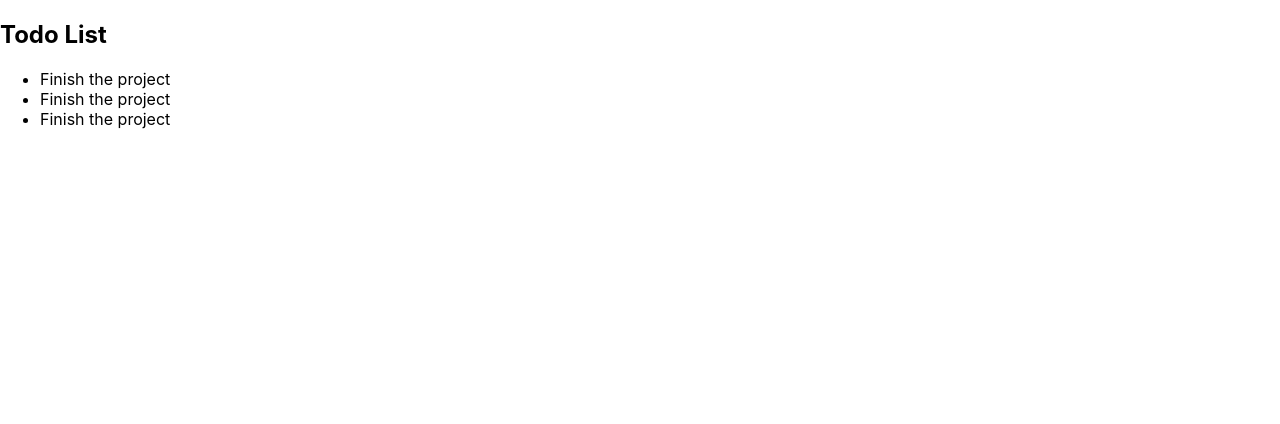
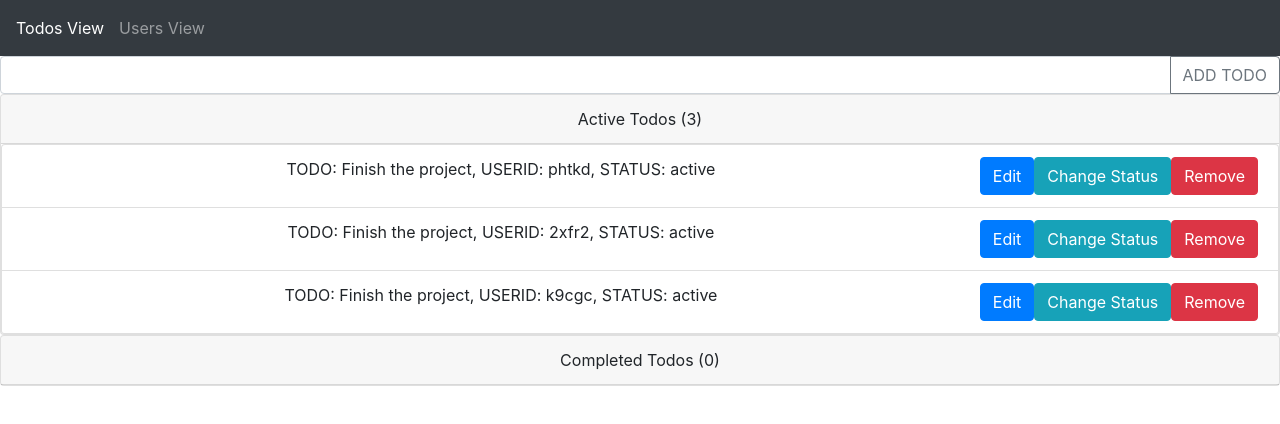
Before and after one commit to for-alisia/react-examples, a React (Create React App) app in the folder mobx-ex/: page / in a window 1280 px wide. Shown: the top 424 px of the page. Built offline with nearby package versions, Linux system fonts and the light colour scheme.

Commit message:
Added Todo UI Components

```diff
--- a/mobx-ex/public/index.html
+++ b/mobx-ex/public/index.html
@@ -5,11 +5,14 @@
     <link rel="icon" href="%PUBLIC_URL%/favicon.ico" />
     <meta name="viewport" content="width=device-width, initial-scale=1" />
     <meta name="theme-color" content="#000000" />
-    <meta
-      name="description"
-      content="Web site created using create-react-app"
+    <meta name="description" content="Web site created using create-react-app" />
+    <link rel="apple-touch-icon" href="%PUBLIC_URL%/logo192.png" />
+    <link
+      rel="stylesheet"
+      href="https://stackpath.bootstrapcdn.com/bootstrap/4.5.2/css/bootstrap.min.css"
+      integrity="sha384-JcKb8q3iqJ61gNV9KGb8thSsNjpSL0n8PARn9HuZOnIxN0hoP+VmmDGMN5t9UJ0Z"
+      crossorigin="anonymous"
     />
-    <link rel="apple-touch-icon" href="%PUBLIC_URL%/logo192.png" />
     <!--
       manifest.json provides metadata used when your web app is installed on a
       user's mobile device or desktop. See https://developers.google.com/web/fundamentals/web-app-manifest/
--- a/mobx-ex/src/App.tsx
+++ b/mobx-ex/src/App.tsx
@@ -1,21 +1,49 @@
 import React from 'react';
 import './App.css';
 import { useStore } from './stores/helpers/use-store';
+import { Views } from './stores/ui/global-view-store';
+import { observer } from 'mobx-react-lite';
+import TodoList from './components/TodoList';
 
 function App() {
   const {
-    dataStore: { todoStore },
+    uiStore: { globalView },
   } = useStore();
+
+  const getCurrentView = () => {
+    if (globalView.currentView === Views.Todos) {
+      return <TodoList />;
+    }
+
+    if (globalView.currentView === Views.Users) {
+      return <div>Users</div>;
+    }
+
+    return null;
+  };
+
   return (
-    <div>
-      <h2>Todo List</h2>
-      <ul>
-        {todoStore.items.map((item) => (
-          <li key={item.id}>{item.content}</li>
-        ))}
-      </ul>
+    <div className="App">
+      <nav className="navbar navbar-dark bg-dark">
+        <div style={{ flexDirection: 'row' }} className="navbar-nav">
+          <span className={`nav-item ${globalView.currentView === Views.Todos ? 'active' : null}`}>
+            <a href="#" className="nav-link" onClick={() => globalView.updateView(Views.Todos)}>
+              {`${Views.Todos}`} View
+            </a>
+          </span>
+          <span
+            style={{ marginLeft: '15px' }}
+            className={`nav-item ${globalView.currentView === Views.Users ? 'active' : null}`}
+          >
+            <a href="#" className="nav-link" onClick={() => globalView.updateView(Views.Users)}>
+              {`${Views.Users}`} View
+            </a>
+          </span>
+        </div>
+      </nav>
+      {getCurrentView()}
     </div>
   );
 }
 
-export default App;
+export default observer(App);
--- /dev/null
+++ b/mobx-ex/src/components/TodoComponent.tsx
@@ -0,0 +1,68 @@
+import Todo from '../stores/data/todo';
+import { useState } from 'react';
+import { observer } from 'mobx-react-lite';
+
+interface TodoComponentProps {
+  todo: Todo;
+}
+
+const TodoComponent: React.FC<TodoComponentProps> = ({ todo }) => {
+  const [isEditing, setIsEditing] = useState(false);
+  const [content, setContent] = useState('');
+
+  const saveTodo = () => {
+    if (content.length < 2) {
+      return;
+    }
+    todo.changeContent(content);
+    setContent('');
+    setIsEditing(false);
+  };
+
+  const editTodo = () => {
+    setIsEditing(true);
+  };
+
+  const todoContent = isEditing ? (
+    <input type="text" value={content} onChange={(e) => setContent(e.target.value)} />
+  ) : (
+    <span>
+      TODO: {todo.content}, USERID: {todo.userId}, STATUS: {todo.status}
+    </span>
+  );
+
+  const editingButton = isEditing ? (
+    <button className="btn btn-primary" onClick={saveTodo}>
+      Save
+    </button>
+  ) : (
+    <button className="btn btn-primary" onClick={editTodo}>
+      Edit
+    </button>
+  );
+
+  const changeTodoStatus = isEditing ? null : (
+    <button className="btn btn-info" onClick={() => todo.changeStatus()}>
+      Change Status
+    </button>
+  );
+
+  const removeButton = isEditing ? null : (
+    <button className="btn btn-danger" onClick={() => todo.remove()}>
+      Remove
+    </button>
+  );
+
+  return (
+    <li className="list-group-item">
+      {todoContent}
+      <div className="float-right">
+        {editingButton}
+        {changeTodoStatus}
+        {removeButton}
+      </div>
+    </li>
+  );
+};
+
+export default observer(TodoComponent);
--- /dev/null
+++ b/mobx-ex/src/components/TodoList.tsx
@@ -0,0 +1,55 @@
+import { observer } from 'mobx-react-lite';
+import { useStore } from '../stores/helpers/use-store';
+import TodoComponent from './TodoComponent';
+import { useState } from 'react';
+
+const TodoList = () => {
+  const {
+    dataStore: { todoStore },
+  } = useStore();
+
+  const [input, setInput] = useState('');
+
+  const addTodo = () => {
+    if (input.length > 1) {
+      todoStore.addTodo(input, '111');
+      setInput('');
+    }
+  };
+
+  return (
+    <div>
+      <div className="input-group">
+        <input
+          className="form-control"
+          type="text"
+          value={input}
+          onChange={(e) => setInput(e.target.value)}
+        />
+        <div className="input-group-append">
+          <button className="btn btn-outline-secondary" onClick={addTodo}>
+            ADD TODO
+          </button>
+        </div>
+      </div>
+      <div className="card">
+        <div className="card-header">Active Todos ({todoStore.activeTodos.length})</div>
+        <ul className="list-group">
+          {todoStore.activeTodos.map((todo) => (
+            <TodoComponent key={todo.id} todo={todo} />
+          ))}
+        </ul>
+      </div>
+      <div className="card">
+        <div className="card-header">Completed Todos ({todoStore.completedTodos.length})</div>
+        <ul className="list-group">
+          {todoStore.completedTodos.map((todo) => (
+            <TodoComponent key={todo.id} todo={todo} />
+          ))}
+        </ul>
+      </div>
+    </div>
+  );
+};
+
+export default observer(TodoList);
--- a/mobx-ex/src/stores/data/todo-store.ts
+++ b/mobx-ex/src/stores/data/todo-store.ts
@@ -56,7 +56,7 @@ export default class TodoStore {
   }
 
   @action
-  changeItemStatus(id: string, status: TodoStatus) {
+  changeItemStatus(id: string) {
     const todo = this.items.find((item) => item.id === id);
 
     if (!todo) {
@@ -64,7 +64,7 @@ export default class TodoStore {
       return;
     }
 
-    todo.changeStatus(status);
+    todo.changeStatus();
   }
 
   @action
--- a/mobx-ex/src/stores/data/todo.ts
+++ b/mobx-ex/src/stores/data/todo.ts
@@ -40,12 +40,12 @@ export default class Todo {
   }
 
   @action
-  changeStatus(status: TodoStatus) {
-    if (this.status === status) {
-      console.log(`Item is already ${status}`);
-      return;
+  changeStatus() {
+    if (this.status === 'active') {
+      this.status = 'completed';
+    } else {
+      this.status = 'active';
     }
-    this.status = status;
   }
 
   @action
--- a/mobx-ex/src/stores/ui/global-view-store.ts
+++ b/mobx-ex/src/stores/ui/global-view-store.ts
@@ -1,19 +1,21 @@
-import { autorun } from 'mobx';
 import RootStore from '../root-store';
+import { action, observable, makeObservable } from 'mobx';
+
+export enum Views {
+  Todos = 'Todos',
+  Users = 'Users',
+}
 
 export default class GlobalView {
-  constructor(rootStore: RootStore) {
-    autorun(() => {
-      console.log(
-        ` We have ${rootStore.dataStore.userStore.usersList.length} users with ${
-          rootStore.dataStore.todoStore.items.length
-        } todos.
-          Names of the users are: ${rootStore.dataStore.userStore.usersList.map(
-            (user) => user.name
-          )}
-          We have this todos: ${rootStore.dataStore.todoStore.items.map((todo) => todo.content)}
-        `
-      );
-    });
+  @observable
+  currentView: Views = Views.Todos;
+
+  constructor(private rootStore: RootStore) {
+    makeObservable(this);
+  }
+
+  @action
+  updateView(view: Views) {
+    this.currentView = view;
   }
 }
```
Also changed, not shown: mobx-ex/src/components/UserList.tsx (added).
